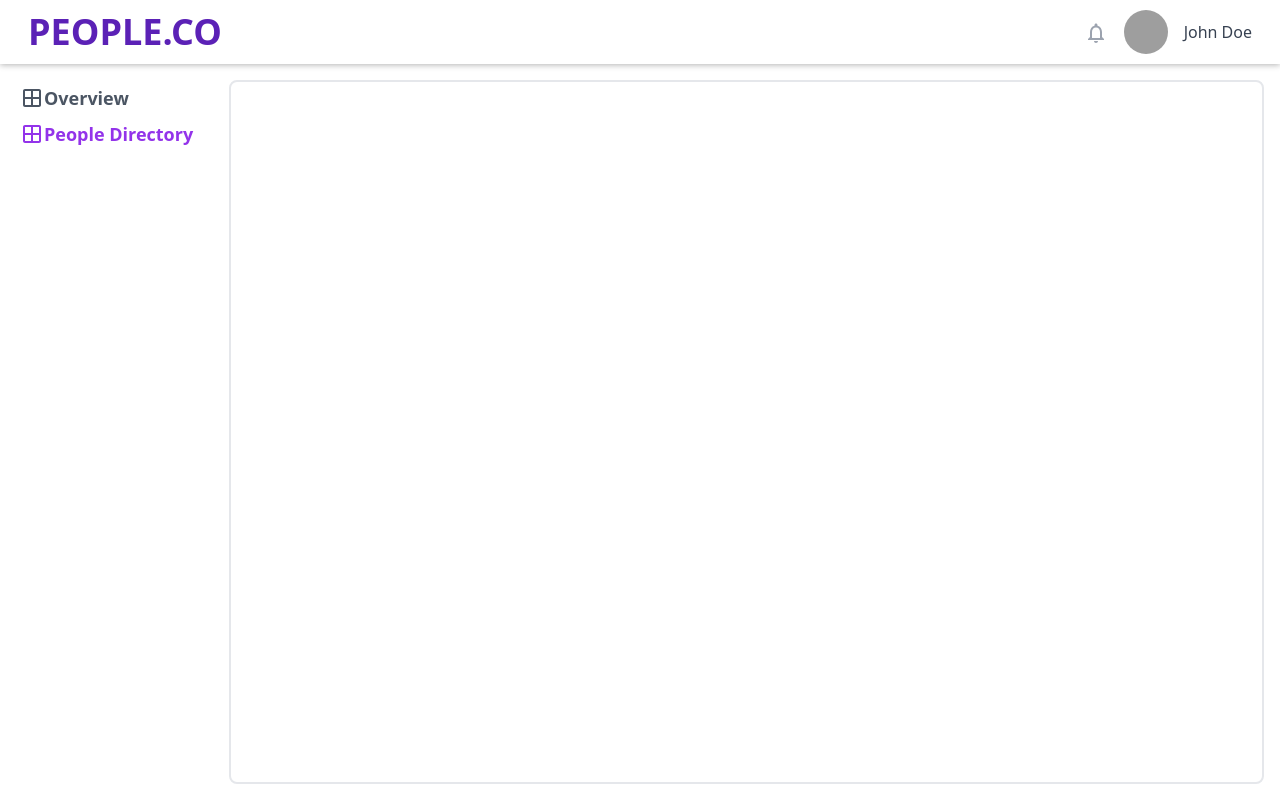
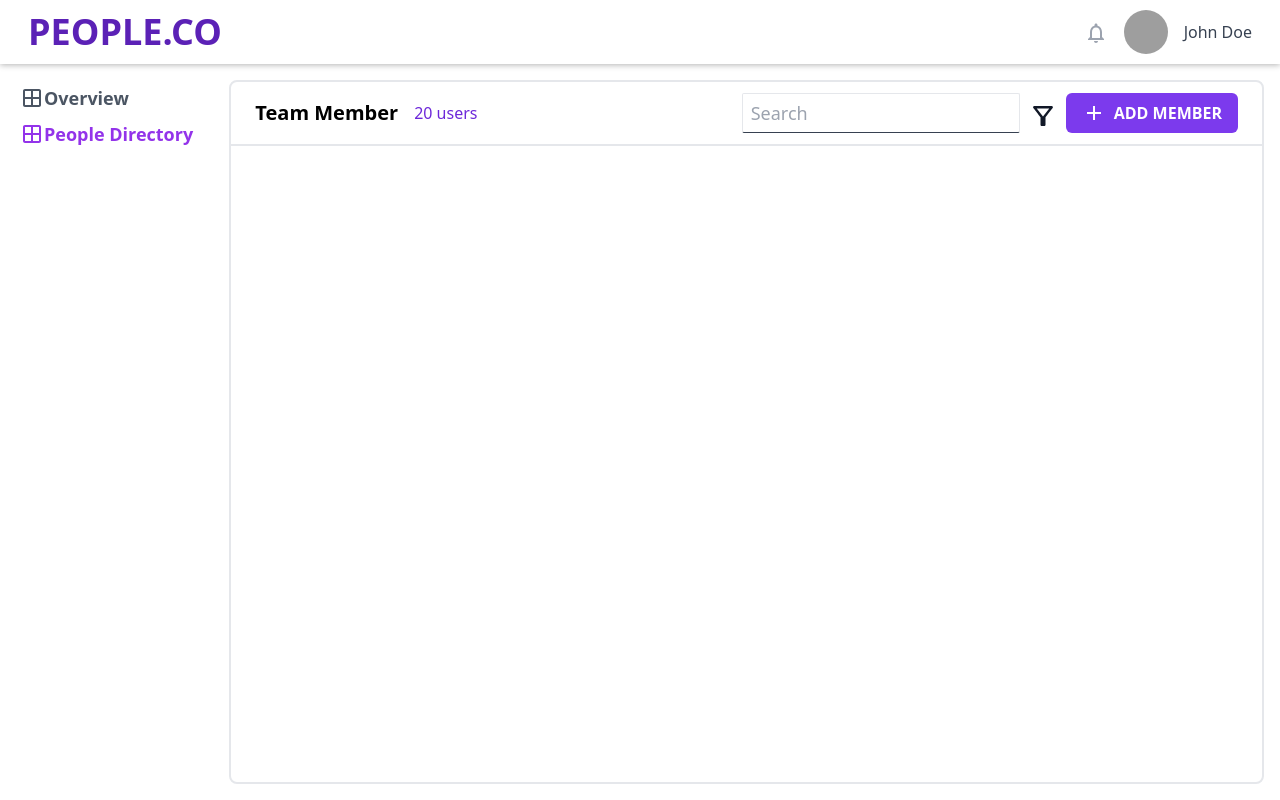
Before and after one commit to Somondas/fsd-Assignment-react, a React (Vite) app: page /people in a window 1280 px wide. Built offline with nearby package versions, Linux system fonts and the light colour scheme; grey boxes are pictures that could not be loaded.

Commit message:
Working on tabs

```diff
--- /dev/null
+++ b/src/components/Search.jsx
@@ -0,0 +1,16 @@
+import React from "react";
+
+const Search = () => {
+  return (
+    <div class=" text-gray-600">
+      <input
+        type="search"
+        name="serch"
+        placeholder="Search"
+        class="bg-white rounded-sm  h-10 px-2 border border-b-gray-700  text-lg focus:outline-none"
+      />
+    </div>
+  );
+};
+
+export default Search;
--- a/src/pages/People.jsx
+++ b/src/pages/People.jsx
@@ -1,10 +1,29 @@
 import React from "react";
 import AppLayout from "../components/AppLayout";
-
+import { data } from "../sampleData/sampleData";
+import Search from "../components/Search";
+import FilterAltOutlinedIcon from "@mui/icons-material/FilterAltOutlined";
+import { Add, Filter } from "@mui/icons-material";
 const People = () => {
   return (
     <div className="w-full  h-full  p-4 ">
-      <div className="w-full h-full border-2  rounded-lg"></div>
+      <div className="w-full h-full border-2  rounded-lg">
+        <div className=" px-6  w-full h-16 border-b-2 flex justify-between items-center">
+          <div className=" flex items-center space-x-4">
+            <h1 className="font-semibold text-xl ">Team Member</h1>
+            <span className="text-violet-700">{data.length} users </span>
+          </div>
+          <div className="flex space-x-2 ">
+            <Search />
+            <button className="font-light  text-gray-900 text-3xl">
+              <FilterAltOutlinedIcon fontSize="inherit" />
+            </button>
+            <button className=" flex items-center bg-violet-600 px-4 py-2 rounded-md text-white text-md font-semibold uppercase">
+              <Add /> <span className="pl-2">Add Member</span>
+            </button>
+          </div>
+        </div>
+      </div>
     </div>
   );
 };
```
